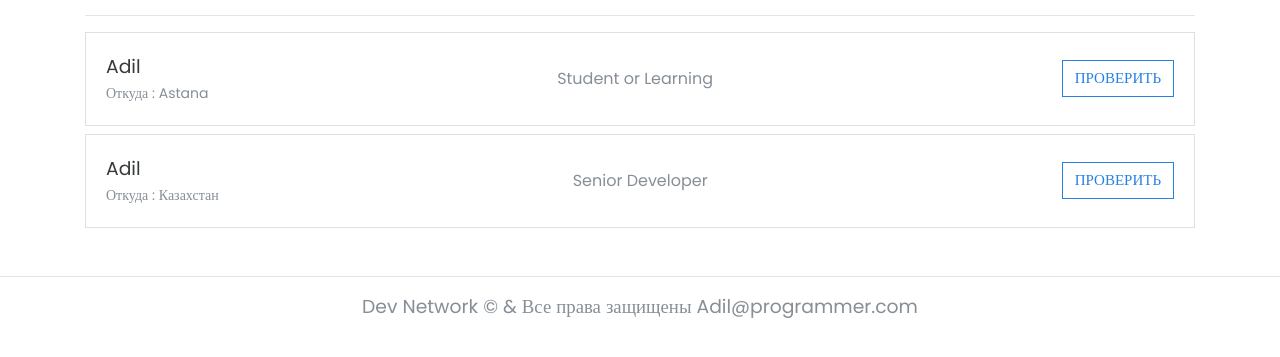
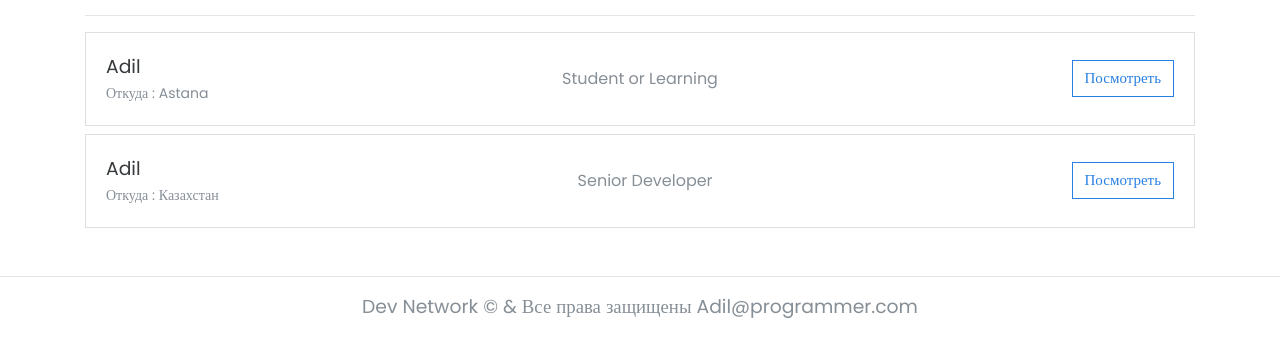
Before and after one commit to AdilkhanTazhibaev/Dev-Net, a Django app: page /dev/profiles/ in a window 1280 px wide. Shown: the part 137-494 px from the top of the page. Run offline with Django 3.2, Linux system fonts and the light colour scheme; data comes from the database, SQL or seed files in the repository; some libraries are stand-ins or nearby versions.

Commit message:
Update profile_list.html

```diff
--- a/profiles/templates/profiles/profile_list.html
+++ b/profiles/templates/profiles/profile_list.html
@@ -25,7 +25,7 @@
         <p class="m-0 text-muted">{{profile.profession}}</p>
       </div>
       <div class="card-right">
-        <a href="{{profile.get_absolute_url}}" class="btn btn-outline-primary">ПРОВЕРИТЬ</a>
+        <a href="{{profile.get_absolute_url}}" class="btn btn-outline-primary">Посмотреть</a>
       </div>
     </div>
   </div>
```
